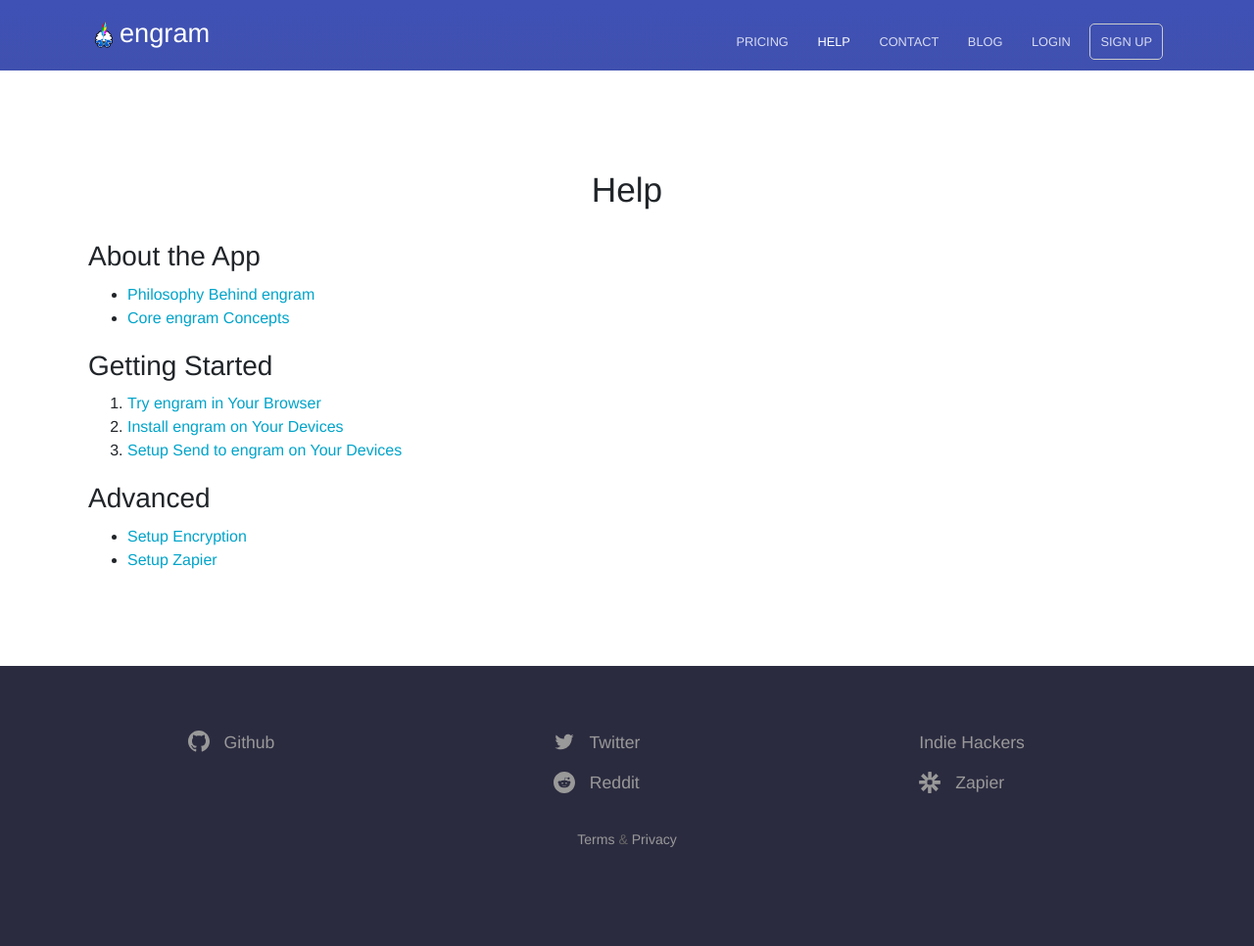
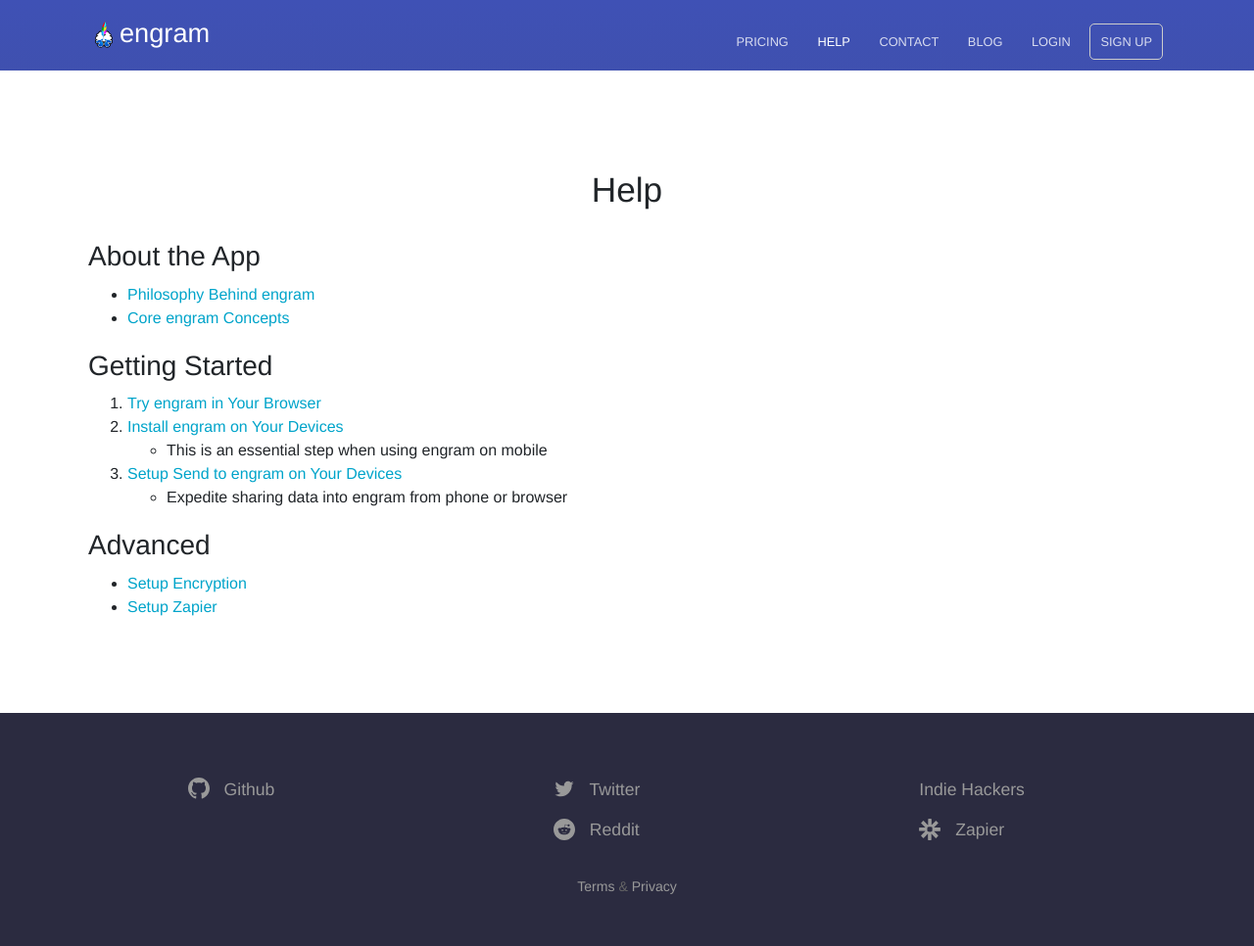
Before and after one commit to engramhq/engram-product-site, a Jekyll site: the page built from help/index.md, in a window 1280 px wide. Shown: the whole page at 98% size. Built offline with Jekyll 4.4.1, drawn with Linux system fonts in a browser that asks for light colours; before the commit the page ends 918 px from its top, so only the background shows below that.

Commit message:
Add subtext to some getting started details

```diff
--- a/help/index.md
+++ b/help/index.md
@@ -11,7 +11,9 @@ title: Help
 
 0. [Try engram in Your Browser](getting-started/engram-in-your-browser)
 1. [Install engram on Your Devices](getting-started/install-engram-on-your-devices)
+   - This is an essential step when using engram on mobile
 2. [Setup Send to engram on Your Devices](getting-started/how-to-setup-send-to-engram)
+   - Expedite sharing data into engram from phone or browser
 
 ### Advanced
 - [Setup Encryption](getting-started/setup-encryption)
```
